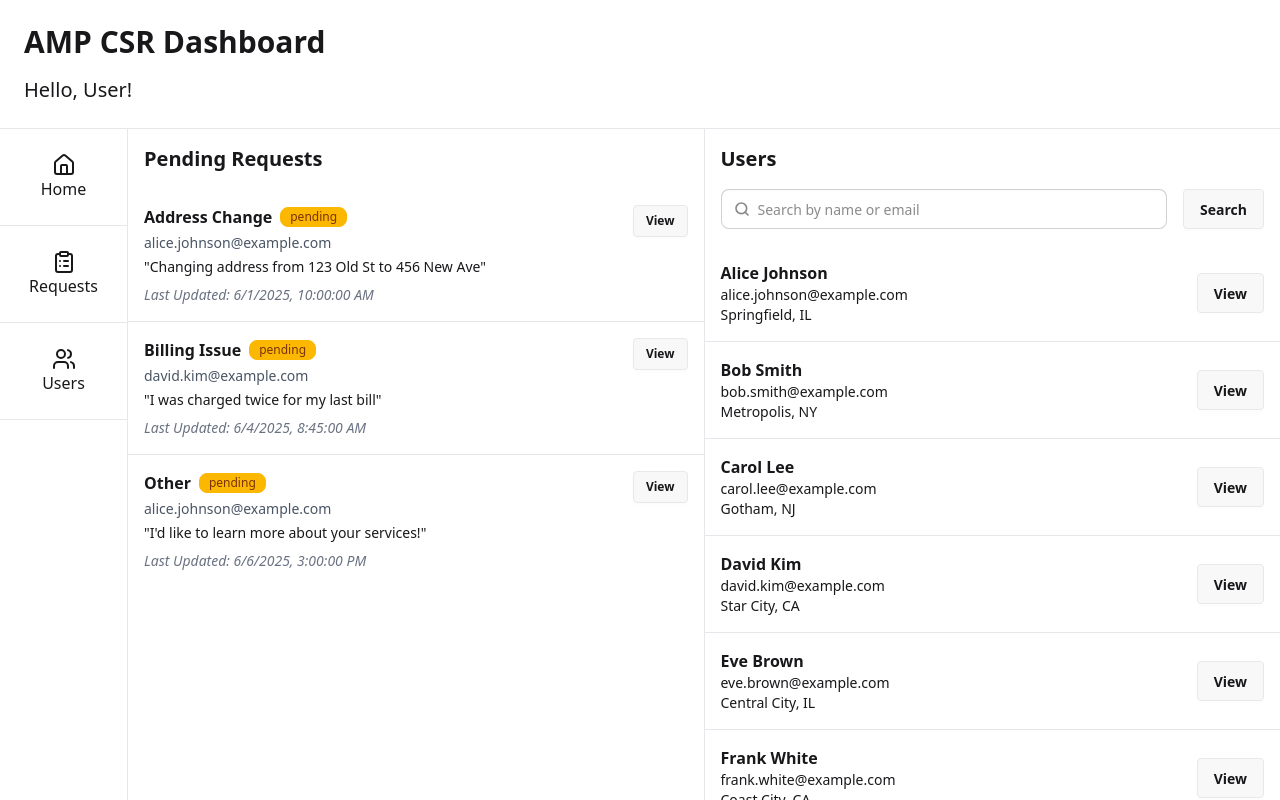
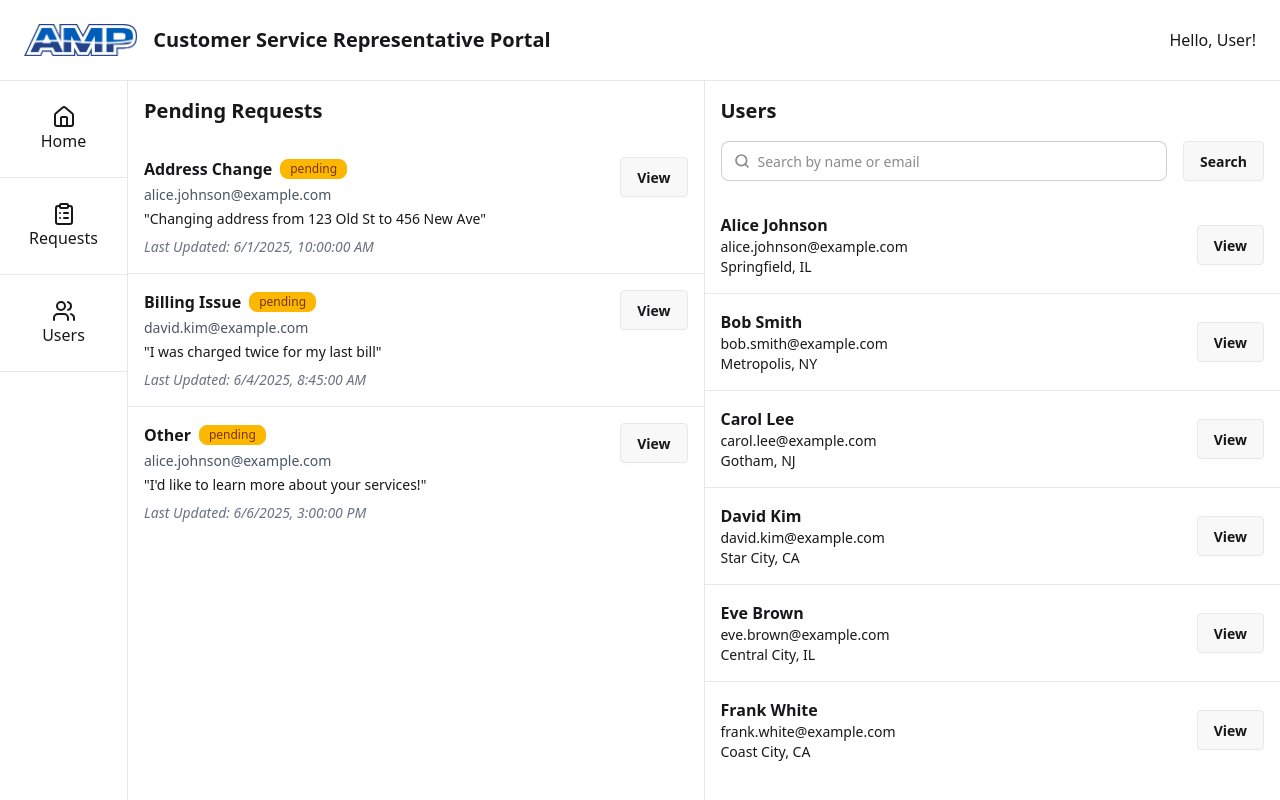
Before and after one commit to fullstack-dan/amp-csr-portal, a React (Vite) app: page / in a window 1280 px wide. Built offline with nearby package versions, Linux system fonts and the light colour scheme.

Commit message:
made some stylistic changes

```diff
--- a/src/App.jsx
+++ b/src/App.jsx
@@ -1,17 +1,28 @@
 import { useState } from "react";
 import { FocusProvider } from "./contexts/FocusContext";
 import Navbar from "./components/Navbar";
-import { DashboardHome, DashboardRequests, DashboardUsers } from "./pages";
-import { Route, Routes } from "react-router";
+import {
+    DashboardHome,
+    DashboardRequests,
+    DashboardUsers,
+    UserDetails,
+} from "./pages";
+import { Route, Routes, Link } from "react-router";
 import "./App.css";
-import UserDetails from "./pages/UserDetails";
+
+import ampLogo from "./assets/amp-logo.png";
 
 function App() {
     return (
         <main className="h-screen flex flex-col overflow-hidden">
-            <div className="border-b border-gray-200 p-6 flex-shrink-0">
-                <h1 className="text-3xl font-bold mb-4">AMP CSR Dashboard</h1>
-                <h2 className="text-xl">Hello, User!</h2>
+            <div className="border-b flex justify-between items-center border-gray-200 p-6 flex-shrink-0">
+                <Link to="/" className="flex items-center gap-4">
+                    <img src={ampLogo} alt="AMP Logo" className="h-8" />
+                    <span className="text-xl hidden md:block font-bold">
+                        Customer Service Representative Portal
+                    </span>
+                </Link>
+                <h2 className="">Hello, User!</h2>
             </div>
 
             <FocusProvider>
--- a/src/api/mockAPI.ts
+++ b/src/api/mockAPI.ts
@@ -4,7 +4,7 @@ import CSRRequest, { CSRRequestStatus } from "../models/CSRRequest";
 import { User } from "../models/User";
 
 // Simulate async API calls with a small delay
-const simulateDelay = (ms: number = Math.random() * 1000) =>
+const simulateDelay = (ms: number = Math.random() * 2000) =>
     new Promise((resolve) => setTimeout(resolve, ms));
 
 /**
--- a/src/components/RequestsList.jsx
+++ b/src/components/RequestsList.jsx
@@ -88,7 +88,7 @@ export default function RequestsList({
                     requests.map((request) => (
                         <li
                             key={request.id}
-                            className="flex justify-between items-start border-b border-gray-200 p-4 last:border-b-0 hover:bg-base-300"
+                            className="flex justify-between items-start border-b border-gray-200 p-4 last:border-b-0 hover:bg-base-300 transition duration-200 ease-in-out"
                         >
                             <div className="flex-1">
                                 <div className="flex items-center gap-2 mb-1">
@@ -120,7 +120,7 @@ export default function RequestsList({
                                 to={`/requests/${request.id}`}
                                 className="ml-4"
                             >
-                                <button className="btn btn-sm">View</button>
+                                <button className="btn">View</button>
                             </Link>
                         </li>
                     ))
--- a/src/components/UserList.jsx
+++ b/src/components/UserList.jsx
@@ -63,7 +63,7 @@ export default function UserList({
                     users.map((user) => (
                         <li
                             key={user.id}
-                            className="flex items-center justify-between border-b border-gray-200 p-4 hover:bg-base-300 last:border-b-0 hover:cursor-pointer"
+                            className="flex items-center justify-between border-b border-gray-200 p-4 hover:bg-base-300 last:border-b-0 hover:cursor-pointer transition duration-200 ease-in-out"
                         >
                             <div>
                                 <h4 className="font-semibold">
--- a/src/pages/DashboardRequests.jsx
+++ b/src/pages/DashboardRequests.jsx
@@ -91,7 +91,7 @@ export default function DashboardRequests() {
     return (
         <div className="flex flex-col h-full overflow-hidden">
             {/* Filter bar */}
-            <div className="border-b border-gray-200 p-4 flex gap-2 items-center flex-shrink-0">
+            <div className="border-b border-gray-200 p-4 flex flex-col md:flex-row gap-2 md:items-center">
                 <span className="font-medium">Filter by status:</span>
                 <div className="flex gap-2">
                     <button
@@ -99,6 +99,7 @@ export default function DashboardRequests() {
                             statusFilter === "all" ? "btn-primary" : "btn-ghost"
                         }`}
                         onClick={() => setStatusFilter("all")}
+                        disabled={loading}
                     >
                         All
                     </button>
@@ -111,6 +112,7 @@ export default function DashboardRequests() {
                         onClick={() =>
                             setStatusFilter(CSRRequestStatus.PENDING)
                         }
+                        disabled={loading}
                     >
                         Pending
                     </button>
@@ -123,6 +125,7 @@ export default function DashboardRequests() {
                         onClick={() =>
                             setStatusFilter(CSRRequestStatus.APPROVED)
                         }
+                        disabled={loading}
                     >
                         Approved
                     </button>
@@ -135,6 +138,7 @@ export default function DashboardRequests() {
                         onClick={() =>
                             setStatusFilter(CSRRequestStatus.REJECTED)
                         }
+                        disabled={loading}
                     >
                         Rejected
                     </button>
@@ -147,11 +151,12 @@ export default function DashboardRequests() {
                         onClick={() =>
                             setStatusFilter(CSRRequestStatus.COMPLETED)
                         }
+                        disabled={loading}
                     >
                         Completed
                     </button>
                 </div>
-                <div className="ml-auto text-sm text-gray-600">
+                <div className=" md:ml-auto text-sm text-gray-600">
                     {!loading &&
                         `${requests.length} request${
                             requests.length !== 1 ? "s" : ""
```
